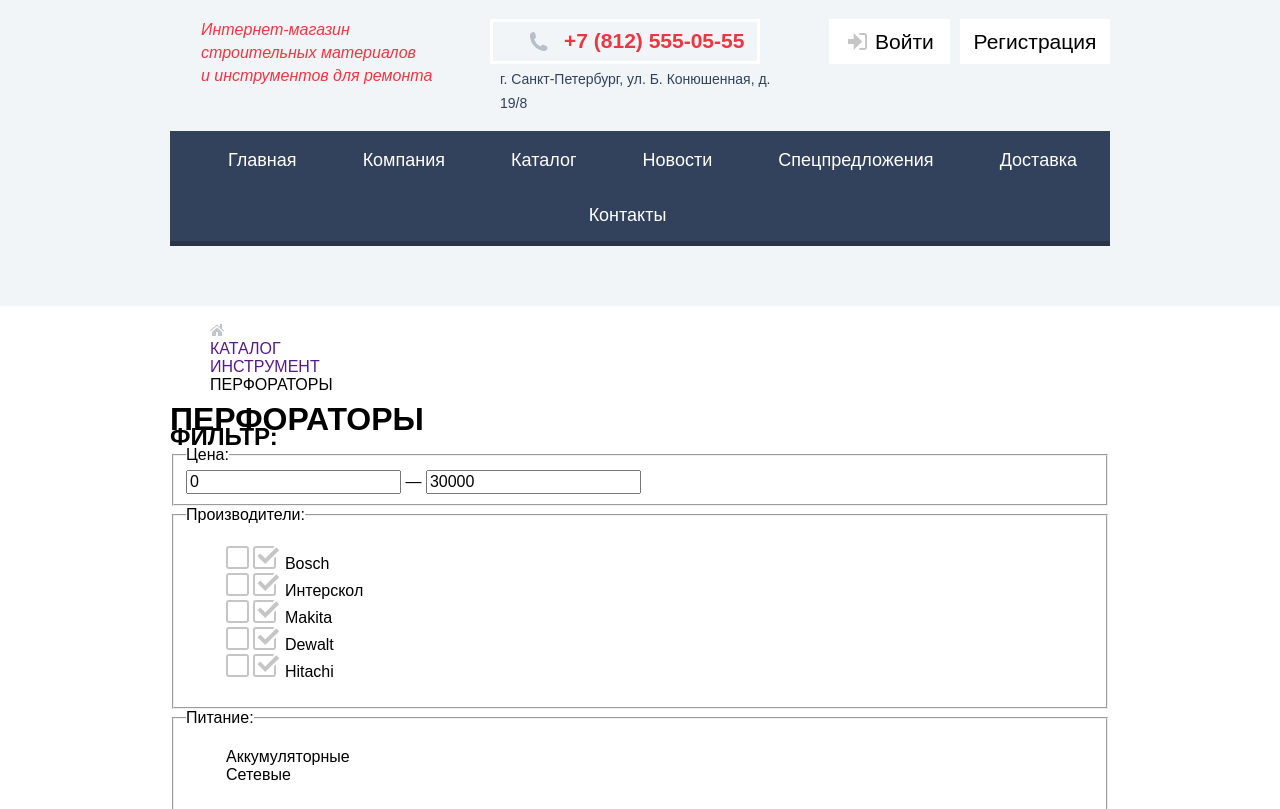
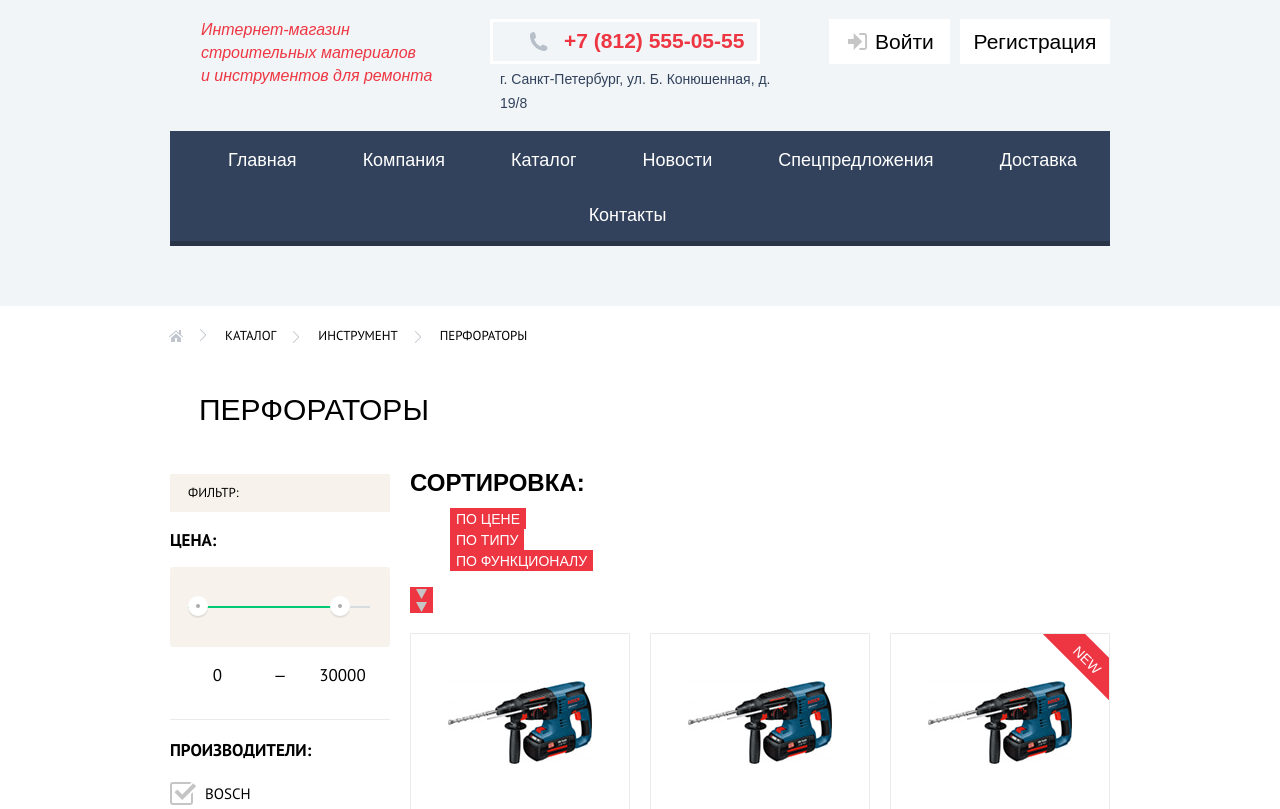
Before and after one commit to vrnvgasu/web-document-markup, a website: page source/catalog.html in a window 1280 px wide. Shown: the part 69-878 px from the top of the page. Drawn offline with nearby package versions, Linux system fonts and the light colour scheme; files that its build step writes are made by us from their sources; a web font is replaced by a local one.

Commit message:
goods filter

```diff
--- a/source/catalog.html
+++ b/source/catalog.html
@@ -4,7 +4,6 @@
     <meta charset="utf-8">
     <title>Каталог: Техномарт</title>
     <link href="https://fonts.googleapis.com/css2?family=Cuprum:ital,wght@0,400;0,700;1,400;1,700&family=PT+Sans:wght@400;700&display=swap" rel="stylesheet">
-    <link href="css/normalize.css" rel="stylesheet">
     <link href="css/style.min.css" rel="stylesheet">
   </head>
   <body class="page__body">
@@ -76,20 +75,20 @@
   <main>
     <section class="breadcrumbs container">
       <h2 class="visually-hidden">breadcrumbs</h2>
-      <ul class="breadcrumbs-list">
-        <li class="breadcrumbs-item">
+      <ul class="breadcrumbs__list">
+        <li class="breadcrumbs__item">
           <a href="index.html">
             <span class="visually-hidden">Главная страница</span>
             <svg aria-hidden="true" focusable="false" width="14" height="12" fill="none" xmlns="http://www.w3.org/2000/svg"><path d="M2 8v4h4V8h2v4h4V8L7 3.52 2 8z" fill="#C1C6CE"/><path d="M13.83 6.37L12 4.75V0h-2v2.99L7.33.63 7.27.6a.47.47 0 00-.08-.05.55.55 0 00-.1-.02L7 .5l-.1.02a.46.46 0 00-.09.02L6.73.6l-.06.04-6.5 5.73a.5.5 0 00.66.75L7 1.67l6.17 5.44a.5.5 0 00.66-.75z" fill="#C1C6CE"/></svg>
           </a>
         </li>
-        <li class="breadcrumbs-item">
+        <li class="breadcrumbs__item">
           <a href="">КАТАЛОГ</a>
         </li>
-        <li class="breadcrumbs-item">
+        <li class="breadcrumbs__item">
           <a href="">ИНСТРУМЕНТ</a>
         </li>
-        <li class="breadcrumbs-item">
+        <li class="breadcrumbs__item">
           <a>ПЕРФОРАТОРЫ</a>
         </li>
       </ul>
@@ -98,11 +97,11 @@
       <h1 class="page-title">ПЕРФОРАТОРЫ</h1>
       <section class="goods-filter">
         <h2>ФИЛЬТР:</h2>
-        <form class="catalog-filter" method="get" action="https://echo.htmlacademy.ru">
+        <form class="catalog-filter" method="get" action="/catalog.html">
           <fieldset class="form-price">
             <legend>Цена:</legend>
             <div class="range-filter">
-              <div class="range-controls">
+              <div class="range-filter__controls">
                 <div class="scale">
                   <div class="bar" style="width: 83%;"></div>
                   <div class="toggle toggle-min" tabindex="0" style="left: 0;"></div>
@@ -178,7 +177,7 @@
               </li>
             </ul>
           </fieldset>
-          <button type="submit" class="button goods-filter-button">Показать</button>
+          <button type="submit" class="button goods-filter__button">Показать</button>
         </form>
       </section>
       <section class="goods-sort">
@@ -207,7 +206,7 @@
       </section>
       <section class="goods">
         <h2 class="visually-hidden">Список товаров</h2>
-        <ul class="good__list">
+        <ul class="good__list good__list--catalog">
           <li class="good__item">
             <div class="flag hidden">
               <div class="flag__item"><span>NEW</span></div>
@@ -496,6 +495,6 @@
     </div>
   </div>
 
-  <script src="js/main.min.js"></script>
+  <script src="js/script.min.js"></script>
   </body>
 </html>
--- a/source/sass/blocks/about.scss
+++ b/source/sass/blocks/about.scss
@@ -53,7 +53,7 @@
       display: inline-block;
       width: 23px;
       height: 0;
-      border: 1px solid var(--basic-red);
+      border: 1px solid $basic-red;
       margin-right: 12px;
       margin-bottom: 3px;
       vertical-align: center;
--- /dev/null
+++ b/source/sass/blocks/breadcrumbs.scss
@@ -0,0 +1,43 @@
+.breadcrumbs {
+  height: 59px;
+  display: flex;
+  align-items: center;
+
+  &__list {
+    padding: 0;
+    display: flex;
+    align-items: center;
+    justify-content: flex-start;
+    margin: -1px 0 0 -1px;
+  }
+
+  &__item {
+    position: relative;
+
+    svg {
+      margin-top: 6px;
+    }
+
+    &:not(:first-child) {
+      margin-left: 42px;
+    }
+
+    &:not(:last-child)::after {
+      content: "";
+      width: 7px;
+      height: 13px;
+      background: url("../img/icon-breadcrumbs.svg") no-repeat 0 0;
+      right: -23px;
+      top: 4px;
+      position: absolute;
+    }
+
+    a {
+      font-family: "PT Sans", Arial, sans-serif;
+      font-size: 13px;
+      line-height: 18px;
+      text-transform: uppercase;
+      color: $black;
+    }
+  }
+}
--- /dev/null
+++ b/source/sass/blocks/catalog-filter.scss
@@ -0,0 +1,31 @@
+.catalog-filter {
+  grid-column: 1 / 2;
+  grid-row: -2 / -1;
+  display: flex;
+  flex-direction: column;
+  margin-top: 13px;
+
+  fieldset {
+    padding: 0;
+    margin: 0 0 15px 0;
+    border: none;
+    border-bottom: 1px solid $basic-greylighter;
+    display: flex;
+    flex-direction: column;
+    justify-content: space-between;
+  }
+
+  legend {
+    font-size: 17px;
+    line-height: 30px;
+    font-weight: 700;
+    margin-bottom: 18px;
+  }
+
+  ul {
+    padding: 0;
+    margin: 1px 0 0 -1px;
+    list-style: none;
+    line-height: 18px;
+  }
+}
--- /dev/null
+++ b/source/sass/blocks/filter-option.scss
@@ -0,0 +1,28 @@
+.filter-option {
+  margin-bottom: 20px;
+  padding-left: 36px;
+  font-size: 15px;
+  line-height: 19px;
+  position: relative;
+
+  label {
+    position: relative;
+    display: block;
+    cursor: pointer;
+    -webkit-user-select: none;
+    -moz-user-select: none;
+    user-select: none;
+  }
+}
+
+li.filter-option:hover path {
+  fill: var(--checked);
+}
+
+li.filter-option:hover label::before {
+  border-color: var(--checked);
+}
+
+li.filter-option:hover label::after {
+  background-color: var(--checked);
+}
--- /dev/null
+++ b/source/sass/blocks/filters.scss
@@ -0,0 +1,60 @@
+.filter-input:disabled ~ label svg path,
+.filter-input:focus ~ label svg path {
+  fill: $checked;
+}
+
+.filter-input:disabled ~ label {
+  opacity: 0.4;
+}
+
+.filter-input-checkbox ~ label .icon-checkbox-off {
+  position: absolute;
+  left: -35px;
+  top: -2px;
+}
+
+.filter-input-checkbox:checked ~ label .icon-checkbox-off {
+  display: none;
+}
+
+.filter-input-checkbox:checked ~ label .icon-checkbox-on {
+  display: block;
+  position: absolute;
+  top: -2px;
+  left: -35px;
+}
+
+.filter-input-radio + label::before {
+  content: "";
+  position: absolute;
+  left: -35px;
+  top: -2px;
+  width: 25px;
+  height: 25px;
+  border: 4px solid $basic-greylight;
+  border-radius: 50%;
+  box-sizing: border-box;
+}
+
+.filter-input-radio:checked + label::after {
+  content: "";
+  position: absolute;
+  top: 6px;
+  left: -27px;
+  width: 9px;
+  height: 9px;
+  background-color: $basic-greylight;
+  border-radius: 50%;
+}
+
+.filter-input-radio:focus + label::before {
+  border-color: $checked;
+}
+
+.filter-input-radio:focus + label::after {
+  background-color: $checked;
+}
+
+.icon-checkbox-on {
+  display: none;
+}
--- /dev/null
+++ b/source/sass/blocks/form-price.scss
@@ -0,0 +1,5 @@
+.form-price {
+  legend {
+    margin-bottom: 12px;
+  }
+}
--- /dev/null
+++ b/source/sass/blocks/form-producers.scss
@@ -0,0 +1,4 @@
+.form-producers {
+  margin-top: -1px;
+  padding-bottom: 8px;
+}
--- /dev/null
+++ b/source/sass/blocks/form-supply.scss
@@ -0,0 +1,13 @@
+.form-supply {
+  margin-top: 2px;
+  border-bottom: none;
+  padding-bottom: 1px;
+
+  ul {
+    margin-top: 6px;
+  }
+
+  .filter-option:not(:first-child) {
+    margin-top: 22px;
+  }
+}
--- a/source/sass/blocks/good.scss
+++ b/source/sass/blocks/good.scss
@@ -19,6 +19,10 @@
     gap: 18px 20px;
     margin: 0;
     padding: 0;
+
+    &--catalog {
+      grid-template-columns: repeat(3, 1fr);
+    }
   }
 
   &__item {
--- /dev/null
+++ b/source/sass/blocks/goods-filter.scss
@@ -0,0 +1,35 @@
+.goods-filter {
+  grid-column: 1 / 2;
+  grid-row: -3 / -1;
+  display: grid;
+  grid-template-rows: 38px -webkit-min-content;
+  grid-template-rows: 38px min-content;
+  font-family: "PT Sans", Arial, sans-serif;
+  text-transform: uppercase;
+
+  h2 {
+    grid-column: 1 / 1;
+    grid-row: 1 / 2;
+    font-style: normal;
+    font-weight: normal;
+    font-size: 13px;
+    line-height: 18px;
+    display: flex;
+    align-items: center;
+    height: 38px;
+    padding-left: 18px;
+    background-color: $catalog-filters-background;
+  }
+
+  &__button {
+    width: 220px;
+    height: 38px;
+    border: 1px solid $border-grey;
+    box-sizing: border-box;
+    background-color: $white;
+    color: $black;
+    font-size: 13px;
+    line-height: 18px;
+    margin-top: 2px;
+  }
+}
--- /dev/null
+++ b/source/sass/blocks/main-catalog.scss
@@ -0,0 +1,6 @@
+.main-catalog {
+  display: grid;
+  grid-template-columns: 3fr 9fr;
+  grid-template-rows: repeat(2, min-content) 1fr;
+  gap: 20px;
+}
--- /dev/null
+++ b/source/sass/blocks/price-controls.scss
@@ -0,0 +1,26 @@
+.price-controls {
+  display: flex;
+  justify-content: space-between;
+  align-items: center;
+
+  input {
+    width: 95px;
+    height: 38px;
+    text-align: center;
+    border: none;
+    border-radius: 2px;
+    background-color: var(--catalog-filters-background);
+    font-family: "PT Sans", Arial, sans-serif;
+    font-size: 17px;
+    line-height: 18px;
+    padding: 10px 0;
+    box-sizing: border-box;
+    outline: none;
+    -moz-appearance: textfield;
+  }
+
+  input::-webkit-outer-spin-button,
+  input::-webkit-inner-spin-button {
+    -webkit-appearance: none;
+  }
+}
--- a/source/sass/blocks/producer.scss
+++ b/source/sass/blocks/producer.scss
@@ -22,7 +22,7 @@
   &__item {
     width: 218px;
     height: 143px;
-    border: 1px solid var(--basic-greylighter);
+    border: 1px solid $basic-greylighter;
     box-sizing: content-box;
 
     a {
@@ -33,11 +33,11 @@
       align-items: center;
 
       &:hover {
-        box-shadow: 0 0 15px 2px var(--basic-greylighter);
+        box-shadow: 0 0 15px 2px $basic-greylighter;
       }
 
       &:active {
-        box-shadow: 0 0 15px 5px var(--basic-greylighter);
+        box-shadow: 0 0 15px 5px $basic-greylighter;
         opacity: 0.5;
       }
     }
--- /dev/null
+++ b/source/sass/blocks/range-filter.scss
@@ -0,0 +1,15 @@
+.range-filter {
+  width: 220px;
+  margin-bottom: 25px;
+
+  &__controls {
+    height: 80px;
+    margin-bottom: 9px;
+    padding-top: 39px;
+    padding-right: 20px;
+    padding-left: 18px;
+    background-color: $catalog-filters-background;
+    border-radius: 3px;
+    box-sizing: border-box;
+  }
+}
--- /dev/null
+++ b/source/sass/blocks/scale.scss
@@ -0,0 +1,38 @@
+.scale {
+  height: 2px;
+  background: $range-scale;
+  position: relative;
+
+  .bar {
+    width: 83%;
+    height: 2px;
+    background: $range-bar;
+  }
+
+  .toggle {
+    position: absolute;
+    top: -10px;
+    left: 0;
+    width: 4px;
+    height: 4px;
+    padding: 0;
+    border: 8px solid $white;
+    background-color: $range-toggle;
+    border-radius: 50%;
+    box-shadow: 0 2px $range-toggle-light;
+    cursor: pointer;
+
+    &:focus {
+      outline: none;
+      box-shadow: 0 0 2px 1px $basic-grey-darkest;
+    }
+  }
+
+  .toggle-min {
+    left: 0;
+  }
+
+  .toggle-max {
+    left: 78%;
+  }
+}
--- a/source/sass/common/global.scss
+++ b/source/sass/common/global.scss
@@ -85,3 +85,17 @@ h1, h2, h3 {
     margin-right: auto;
   }
 }
+
+.page-title {
+  font-weight: normal;
+  font-size: 30px;
+  line-height: 30px;
+  text-transform: uppercase;
+  color: var(--basic-grey-dark);
+  background-color: var(--background-page-title);
+  grid-column: 1 / -1;
+  height: 89px;
+  display: flex;
+  align-items: center;
+  padding-left: 29px;
+}
--- a/source/sass/style.scss
+++ b/source/sass/style.scss
@@ -28,3 +28,15 @@
 @import "blocks/popup";
 @import "blocks/contacts-map";
 @import "blocks/basket-info";
+@import "blocks/breadcrumbs";
+@import "blocks/main-catalog";
+@import "blocks/goods-filter";
+@import "blocks/catalog-filter";
+@import "blocks/form-price";
+@import "blocks/range-filter";
+@import "blocks/scale";
+@import "blocks/price-controls";
+@import "blocks/form-producers";
+@import "blocks/filter-option";
+@import "blocks/form-supply";
+@import "blocks/filters";
```
